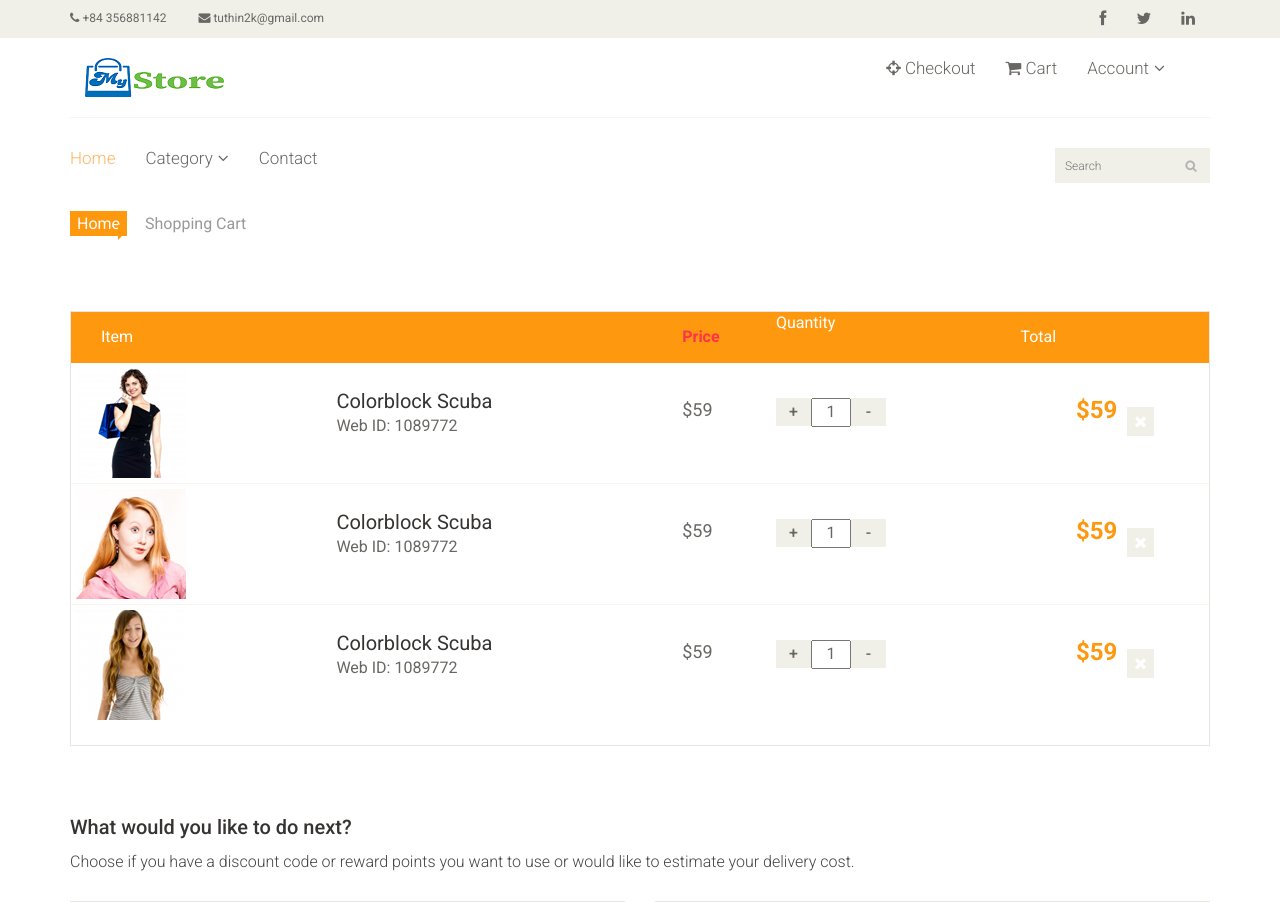
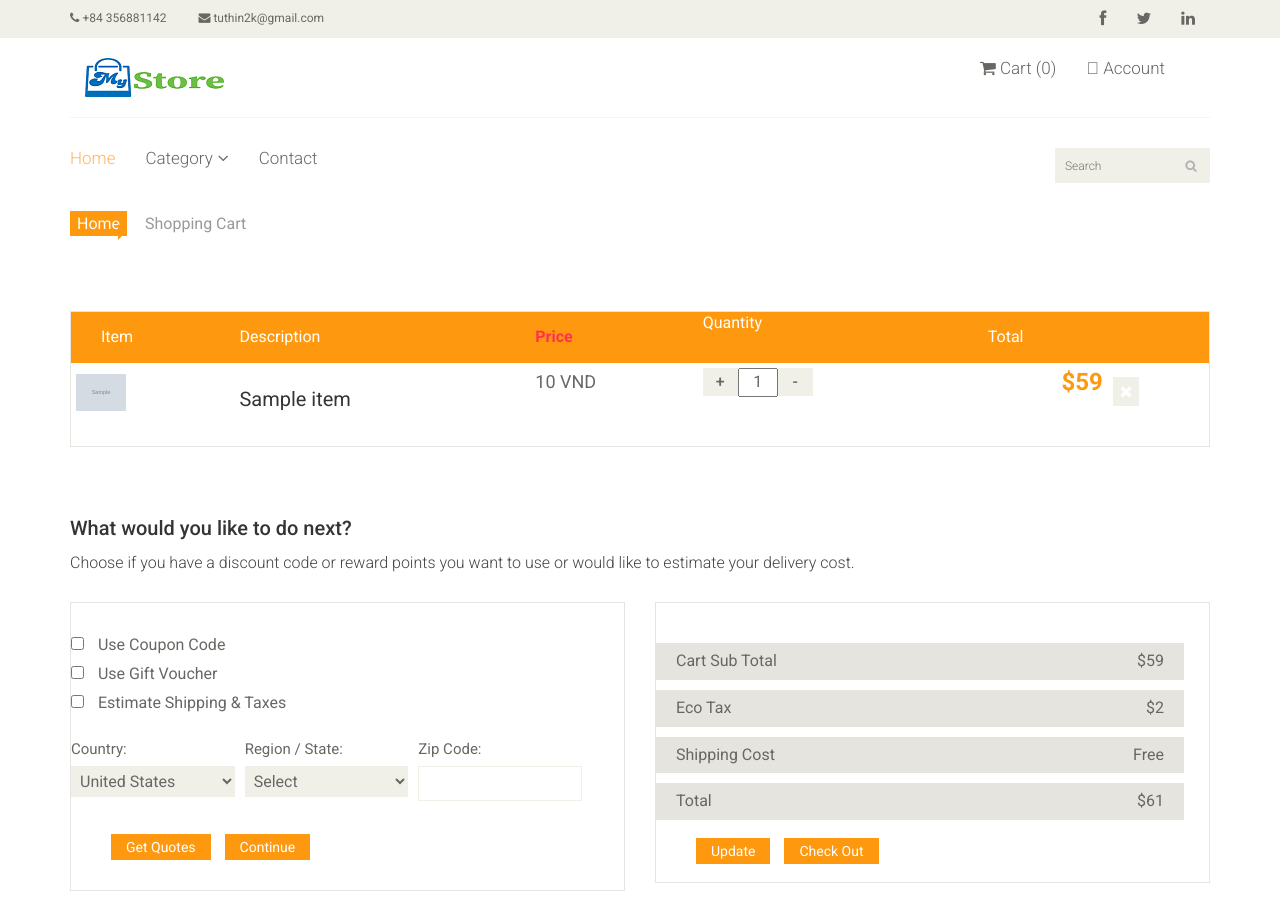
Before and after one commit to Thifnmi/web-django, a Django app: template web_sales/main/templates/client/cart.html in a window 1280 px wide. Shown: the top 902 px of the page. Run offline with Django 3.2, Linux system fonts and the light colour scheme; the template is opened without the code that fills it: most values are stand-ins (such as "Sample title", 1, 10 or a date in 2020); grey boxes marked "Sample" are stand-in pictures; some libraries are stand-ins or nearby versions; some web fonts are replaced.

Commit message:
add to cart

```diff
--- /dev/null
+++ b/web_sales/main/static/js/custom.js
@@ -0,0 +1,246 @@
+$(document).ready(function(){
+	$("#loadMore").on('click',function(){
+		var _currentProducts=$(".product-box").length;
+		var _limit=$(this).attr('data-limit');
+		var _total=$(this).attr('data-total');
+		// Start Ajax
+		$.ajax({
+			url:'/load-more-data',
+			data:{
+				limit:_limit,
+				offset:_currentProducts
+			},
+			dataType:'json',
+			beforeSend:function(){
+				$("#loadMore").attr('disabled',true);
+				$(".load-more-icon").addClass('fa-spin');
+			},
+			success:function(res){
+				$("#filteredProducts").append(res.data);
+				$("#loadMore").attr('disabled',false);
+				$(".load-more-icon").removeClass('fa-spin');
+
+				var _totalShowing=$(".product-box").length;
+				if(_totalShowing==_total){
+					$("#loadMore").remove();
+				}
+			}
+		});
+		// End
+	});
+
+	// Product Variation
+	$(".choose-size").hide();
+
+	// Show size according to selected color
+	$(".choose-color").on('click',function(){
+		$(".choose-size").removeClass('active');
+		$(".choose-color").removeClass('focused');
+		$(this).addClass('focused');
+
+		var _color=$(this).attr('data-color');
+
+		$(".choose-size").hide();
+		$(".color"+_color).show();
+		$(".color"+_color).first().addClass('active');
+
+		var _price=$(".color"+_color).first().attr('data-price');
+		$(".product-price").text(_price);
+
+	});
+	// End
+
+	// Show the price according to selected size
+	$(".choose-size").on('click',function(){
+		$(".choose-size").removeClass('active');
+		$(this).addClass('active');
+
+		var _price=$(this).attr('data-price');
+		$(".product-price").text(_price);
+	})
+	// End
+
+	// Show the first selected color
+	$(".choose-color").first().addClass('focused');
+	var _color=$(".choose-color").first().attr('data-color');
+	var _price=$(".choose-size").first().attr('data-price');
+
+	$(".color"+_color).show();
+	$(".color"+_color).first().addClass('active');
+	$(".product-price").text(_price);
+
+	// Add to cart
+	$(document).on('click',".add-to-cart",function(){
+		var _vm=$(this);
+		var _index=_vm.attr('data-index');
+		var _qty=$(".product-qty-"+_index).val();
+		var _productId=$(".product-id-"+_index).val();
+		var _productImage=$(".product-image-"+_index).val();
+		var _productTitle=$(".product-title-"+_index).val();
+		var _productPrice=$(".product-price-"+_index).text();
+		// Ajax
+		$.ajax({
+			url:'/add-to-cart',
+			data:{
+				'id':_productId,
+				'image':_productImage,
+				'qty':_qty,
+				'title':_productTitle,
+				'price':_productPrice
+			},
+			dataType:'json',
+			beforeSend:function(){
+				_vm.attr('disabled',true);
+			},
+			success:function(res){
+				$(".cart-list").text(res.totalitems);
+				_vm.attr('disabled',false);
+			}
+		});
+		// End
+	});
+	// End
+
+	// Delete item from cart
+	$(document).on('click','.delete-item',function(){
+		var _pId=$(this).attr('data-item');
+		var _vm=$(this);
+		// Ajax
+		$.ajax({
+			url:'/delete-from-cart',
+			data:{
+				'id':_pId,
+			},
+			dataType:'json',
+			beforeSend:function(){
+				_vm.attr('disabled',true);
+			},
+			success:function(res){
+				$(".cart-list").text(res.totalitems);
+				_vm.attr('disabled',false);
+				$("#cartList").html(res.data);
+			}
+		});
+		// End
+	});
+
+	// Update item from cart
+	$(document).on('click','.update-item',function(){
+		var _pId=$(this).attr('data-item');
+		var _pQty=$(".product-qty-"+_pId).val();
+		var _vm=$(this);
+		// Ajax
+		$.ajax({
+			url:'/update-cart',
+			data:{
+				'id':_pId,
+				'qty':_pQty
+			},
+			dataType:'json',
+			beforeSend:function(){
+				_vm.attr('disabled',true);
+			},
+			success:function(res){
+				// $(".cart-list").text(res.totalitems);
+				_vm.attr('disabled',false);
+				$("#cartList").html(res.data);
+			}
+		});
+		// End
+	});
+
+	// Add wishlist
+	$(document).on('click',".add-wishlist",function(){
+		var _pid=$(this).attr('data-product');
+		var _vm=$(this);
+		// Ajax
+		$.ajax({
+			url:"/add-wishlist",
+			data:{
+				product:_pid
+			},
+			dataType:'json',
+			success:function(res){
+				if(res.bool==true){
+					_vm.addClass('disabled').removeClass('add-wishlist');
+				}
+			}
+		});
+		// EndAjax
+	});
+	// End
+
+	// Activate selected address
+	$(document).on('click','.activate-address',function(){
+		var _aId=$(this).attr('data-address');
+		var _vm=$(this);
+		// Ajax
+		$.ajax({
+			url:'/activate-address',
+			data:{
+				'id':_aId,
+			},
+			dataType:'json',
+			success:function(res){
+				if(res.bool==true){
+					$(".address").removeClass('shadow border-secondary');
+					$(".address"+_aId).addClass('shadow border-secondary');
+
+					$(".check").hide();
+					$(".actbtn").show();
+
+					$(".check"+_aId).show();
+					$(".btn"+_aId).hide();
+				}
+			}
+		});
+		// End
+	});
+
+});
+// End Document.Ready
+
+// Product Review Save
+$("#addForm").submit(function(e){
+	$.ajax({
+		data:$(this).serialize(),
+		method:$(this).attr('method'),
+		url:$(this).attr('action'),
+		dataType:'json',
+		success:function(res){
+			if(res.bool==true){
+				$(".ajaxRes").html('Data has been added.');
+				$("#reset").trigger('click');
+				// Hide Button
+				$(".reviewBtn").hide();
+				// End
+
+				// create data for review
+				var _html='<blockquote class="blockquote text-right">';
+				_html+='<small>'+res.data.review_text+'</small>';
+				_html+='<footer class="blockquote-footer">'+res.data.user;
+				_html+='<cite title="Source Title">';
+				for(var i=1; i<=res.data.review_rating; i++){
+					_html+='<i class="fa fa-star text-warning"></i>';
+				}
+				_html+='</cite>';
+				_html+='</footer>';
+				_html+='</blockquote>';
+				_html+='</hr>';
+
+				$(".no-data").hide();
+
+				// Prepend Data
+				$(".review-list").prepend(_html);
+
+				// Hide Modal
+				$("#productReview").modal('hide');
+
+				// AVg Rating
+				$(".avg-rating").text(res.avg_reviews.avg_rating.toFixed(1))
+			}
+		}
+	});
+	e.preventDefault();
+});
+// End
--- a/web_sales/main/templates/client/Layout.html
+++ b/web_sales/main/templates/client/Layout.html
@@ -7,6 +7,7 @@
     <meta name="author" content="">
     <title>{% block title %}{% endblock title %}</title>
     {% load static %}
+	<link rel="stylesheet" href="https://pro.fontawesome.com/releases/v5.10.0/css/all.css" integrity="sha384-AYmEC3Yw5cVb3ZcuHtOA93w35dYTsvhLPVnYs9eStHfGJvOvKxVfELGroGkvsg+p" crossorigin="anonymous"/>
     <link href="{% static 'css/bootstrap.min.css' %}" rel="stylesheet">
 	<link href="{% static 'css/style.css' %}" rel="stylesheet">
     <link href="{% static 'css/font-awesome.min.css' %}" rel="stylesheet">
@@ -60,12 +61,15 @@
 					<div class="col-md-8 clearfix">
 						<div class="mainmenu pull-right">
 							<ul class="nav navbar-nav collapse navbar-collapse">
-								<li><a href="{% url 'checkout' %}"><i class="fa fa-crosshairs"></i> Checkout</a></li>
-								<li><a href="{% url 'cart' %}"><i class="fa fa-shopping-cart"></i> Cart</a></li>
-								<li class="dropdown"><a href=""> Account<i class="fa fa-angle-down"></i></a>
+								<li><a href="{% url 'cart' %}"><i class="fa fa-shopping-cart"></i> Cart (<span class="cart-list">{{request.session.cartdata|length}}</span>)</a></li>
+								<li class="dropdown"><a href=""><i class="fad fa-user-circle"></i> Account</a>
 									<ul role="menu" class="sub-menu">
 										<li><a href="{% url 'profile' %}"><i class="fa fa-user"></i> Profile</a></li>
-										<li><a href="{% url 'login' %}"><i class="fa fa-lock"></i> Login</a></li>
+										{% if request.session.id %}
+											<li><a href="{% url 'logout' %}"><i class="fa fa-lock"></i> Logout</a></li>
+										{% else %}
+											<li><a href="{% url 'login' %}"><i class="fa fa-lock"></i> Login</a></li>
+										{% endif %}
                                     </ul>
 								</li>
 							</ul>
@@ -172,6 +176,7 @@
 	<script src="{% static 'js/contact.js' %}"></script>
     <script src="{% static 'js/jquery.prettyPhoto.js' %}"></script>
     <script src="{% static 'js/main.js' %}"></script>
+	<script src="{% static 'js/custom.js' %}"></script>
 	<script type="text/javascript" src="http://maps.google.com/maps/api/js?sensor=true"></script>
 	<script src="https://maps.googleapis.com/maps/api/js?key=AIzaSyD7TypZFTl4Z3gVtikNOdGSfNTpnmq-ahQ&amp;callback=initMap"></script>
     <script type="text/javascript" src="{% static 'js/gmaps.js' %}"></script>
--- a/web_sales/main/templates/client/cart.html
+++ b/web_sales/main/templates/client/cart.html
@@ -11,12 +11,15 @@
 				  <li class="active">Shopping Cart</li>
 				</ol>
 			</div>
+			{% if totalitems == 0 %}
+				<h1>cart empty</h1>
+			{% else %}
 				<div class="table-responsive cart_info">
 					<table class="table table-condensed">
 						<thead>
 							<tr class="cart_menu">
 								<td class="image">Item</td>
-							<td class="description"></td>
+								<td class="description">Description</td>
 								<td class="price">Price</td>
 								<td class="quantity">Quantity</td>
 								<td class="total">Total</td>
@@ -24,16 +27,17 @@
 							</tr>
 						</thead>
 						<tbody>
+							{% for product_id,item in cart_data.items %}
 								<tr>
 									<td class="cart_product">
-								<a href=""><img src="{% static 'images/cart/one.png' %}" alt=""></a>
+										<a href=""><img src="{{item.image}}" width="50" alt=""></a>
 									</td>
 									<td class="cart_description">
-								<h4><a href="">Colorblock Scuba</a></h4>
-								<p>Web ID: 1089772</p>
+										<h4><a href="">{{item.title}}</a></h4>
+										{% comment %} <p>Web ID: 1089772</p> {% endcomment %}
 									</td>
 									<td class="cart_price">
-								<p>$59</p>
+										<p>{{item.price}} VND</p>
 									</td>
 									<td class="cart_quantity">
 										<div class="cart_quantity_button">
@@ -49,60 +53,11 @@
 										<a class="cart_quantity_delete" href=""><i class="fa fa-times"></i></a>
 									</td>
 								</tr>
-
-						<tr>
-							<td class="cart_product">
-								<a href=""><img src="{% static 'images/cart/two.png' %}" alt=""></a>
-							</td>
-							<td class="cart_description">
-								<h4><a href="">Colorblock Scuba</a></h4>
-								<p>Web ID: 1089772</p>
-							</td>
-							<td class="cart_price">
-								<p>$59</p>
-							</td>
-							<td class="cart_quantity">
-								<div class="cart_quantity_button">
-									<a class="cart_quantity_up" href=""> + </a>
-									<input class="cart_quantity_input" type="text" name="quantity" value="1" autocomplete="off" size="2">
-									<a class="cart_quantity_down" href=""> - </a>
-								</div>
-							</td>
-							<td class="cart_total">
-								<p class="cart_total_price">$59</p>
-							</td>
-							<td class="cart_delete">
-								<a class="cart_quantity_delete" href=""><i class="fa fa-times"></i></a>
-							</td>
-						</tr>
-						<tr>
-							<td class="cart_product">
-								<a href=""><img src="{% static 'images/cart/three.png' %}" alt=""></a>
-							</td>
-							<td class="cart_description">
-								<h4><a href="">Colorblock Scuba</a></h4>
-								<p>Web ID: 1089772</p>
-							</td>
-							<td class="cart_price">
-								<p>$59</p>
-							</td>
-							<td class="cart_quantity">
-								<div class="cart_quantity_button">
-									<a class="cart_quantity_up" href=""> + </a>
-									<input class="cart_quantity_input" type="text" name="quantity" value="1" autocomplete="off" size="2">
-									<a class="cart_quantity_down" href=""> - </a>
-								</div>
-							</td>
-							<td class="cart_total">
-								<p class="cart_total_price">$59</p>
-							</td>
-							<td class="cart_delete">
-								<a class="cart_quantity_delete" href=""><i class="fa fa-times"></i></a>
-							</td>
-						</tr>
+							{% endfor %}
 						</tbody>
 					</table>
 				</div>
+			{% endif %}
 		</div>
 	</section> <!--/#cart_items-->
 
--- a/web_sales/main/urls.py
+++ b/web_sales/main/urls.py
@@ -13,4 +13,8 @@
     path("register/",views.register, name="register"),
     path("account/profile/",views.profile, name="profile"),
     path("supplier/<str:id>",views.supplier, name="supplier"),
+    path('add-to-cart/',views.add_to_cart,name='add-to-cart'),
+    # path('cart',views.cart_list,name='cart'),
+    path('delete-from-cart/',views.delete_cart_item,name='delete-from-cart'),
+    path('update-cart/',views.update_cart_item,name='update-cart'),
 ]
```
Also changed, not shown: web_sales/main/models.py (+0 -16 lines), web_sales/main/templates/client/index.html (+14 -10 lines), web_sales/main/views.py (+80 -1 lines), web_sales/main/migrations/0001_initial.py. Lines whose indentation alone changed are shown as unchanged.
